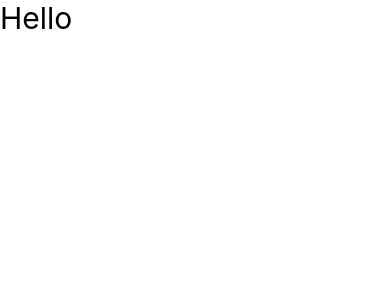
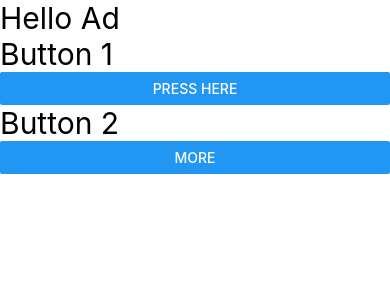
Before and after one commit to birbalkr/reactNative, a React Native app: screen / in a window 390 px wide. Shown: the top 300 px of the page. Built offline with nearby package versions, Linux system fonts and the light colour scheme.

Commit message:
Button, View, text

```diff
--- a/App.tsx
+++ b/App.tsx
@@ -1,5 +1,6 @@
 import React from 'react';
 import {
+  Button,
   Text,
   View
 } from "react-native";
@@ -7,8 +8,13 @@ import {
 function App(){
   return(
     <View>
-      <Text style ={{fontSize:30}} >Hello</Text>
+      <Text style ={{fontSize:30}} >Hello Ad</Text>
+      <Text style ={{fontSize:30}} >Button 1</Text>
+      <Button title='Press Here'></Button>
+      <Text style ={{fontSize:30}} >Button 2</Text>
+      <Button title='More'></Button>
     </View>
+
   );
 }
 
```
